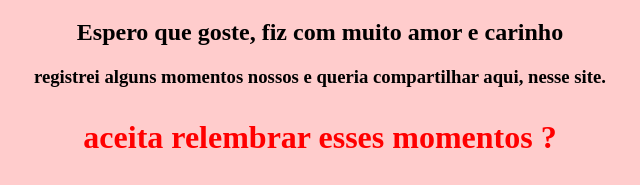
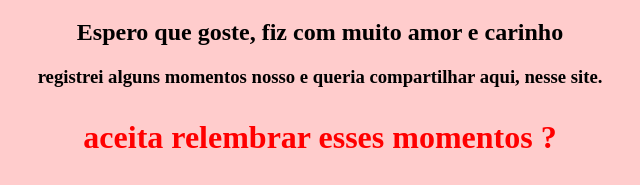
Before and after one commit to leonardofv/site-especial, a plain HTML site: page index.html in a window 1280 px wide. Shown: the part 171-356 px from the top of the page, 320-960 px from the left. Drawn offline with Linux system fonts and the light colour scheme.

Commit message:
finalizado2

```diff
--- a/index.html
+++ b/index.html
@@ -10,7 +10,7 @@
     <div class="container">
         <h1>oioi meu bem, fiz esse site para você</h1>
         <h2>Espero que goste, fiz com muito amor e carinho</h2>
-        <h3>registrei alguns momentos nossos e queria compartilhar aqui, nesse site.</h3>
+        <h3>registrei alguns momentos nosso e queria compartilhar aqui, nesse site.</h3>
         <h1>aceita relembrar esses momentos ?</h1>
         <button class="heart" onclick="mostrarResposta()">Sim</button>
         <button id="nao" onmouseover="mudarPosicao()">Não</button>
```
